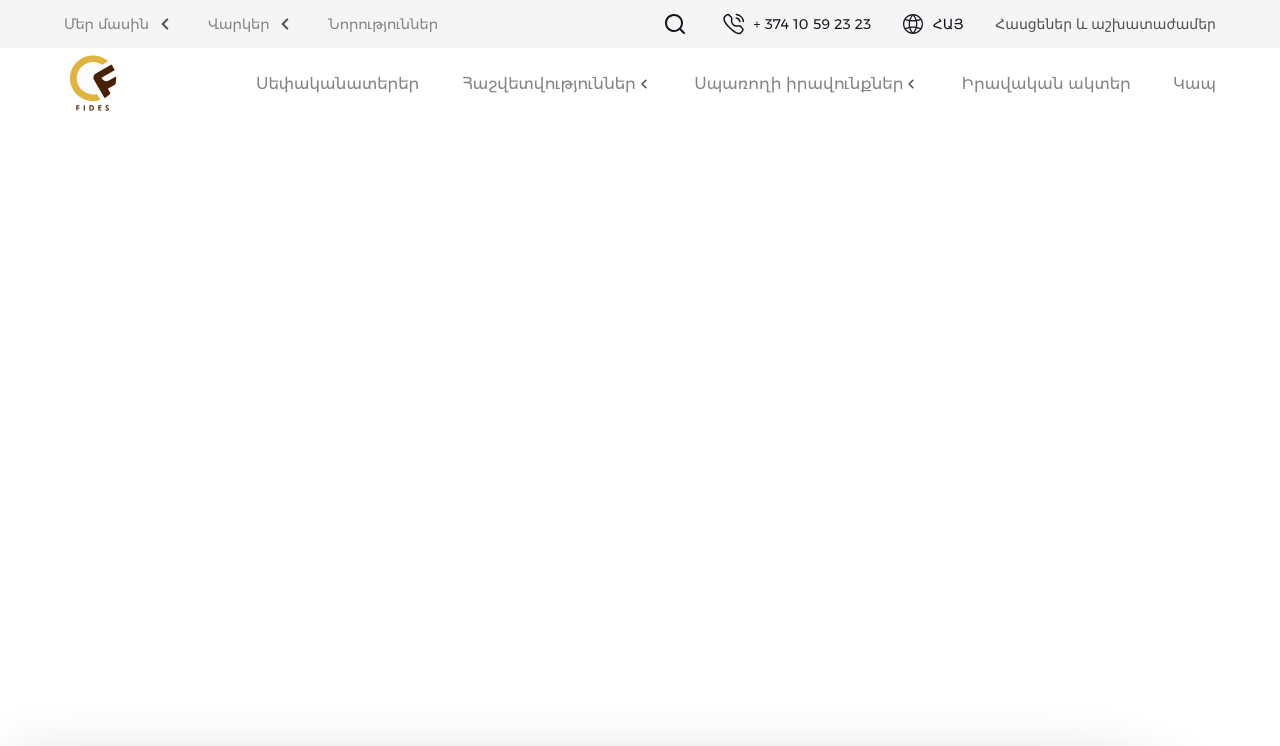
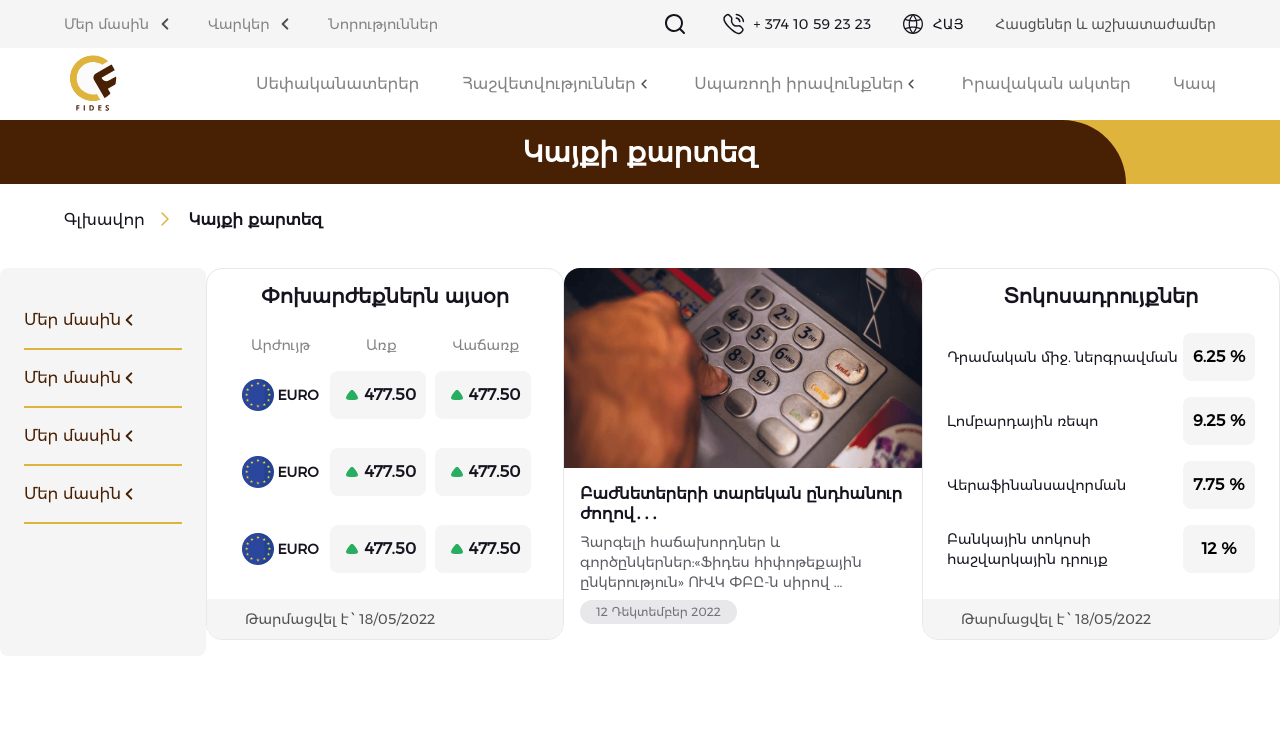
Before and after one commit to armen011/fidnes_frontend, a React (Create React App) app: page /site_map in a window 1280 px wide. Shown: the top 746 px of the page. Built offline with nearby package versions, Linux system fonts and the light colour scheme.

Commit message:
site map WI{

```diff
--- a/src/components/pages/loans/index.jsx
+++ b/src/components/pages/loans/index.jsx
@@ -62,12 +62,12 @@ const Loans = () => {
           selected
             ? [
                 { title: pages.titles[`home_${locale}`], url: '/' },
-                { title: pages.titles[`loan_${locale}`], url: '/about' },
-                { title: pages.titles[`loan_${locale}`], url: '/about' },
+                { title: pages.titles[`loan_${locale}`], url: '/loans' },
+                { title: pages.titles[`loan_${locale}`], url: '/loans' },
               ]
             : [
                 { title: pages.titles[`home_${locale}`], url: '/' },
-                { title: pages.titles[`loan_${locale}`], url: '/about' },
+                { title: pages.titles[`loan_${locale}`], url: '/loans' },
               ]
         }
         callBack={() => setSelected(undefined)}
--- /dev/null
+++ b/src/components/pages/site_map/index.jsx
@@ -0,0 +1,28 @@
+import React, { useContext } from 'react'
+import { pages } from '../../../constants'
+import { LocaleContext } from '../../../context/localeContext'
+import BreadCrumb from '../../core/BreadCrumb'
+import SideBar from '../../core/SideBar'
+import SiteMapContainer from './siteMapContainer'
+import './style.scss'
+
+const SiteMap = () => {
+  const { locale } = useContext(LocaleContext)
+  return (
+    <div className="site_map_page_container">
+      <BreadCrumb
+        title={pages.titles[`sitemap_${locale}`]}
+        path={[
+          { title: pages.titles[`home_${locale}`], url: '/' },
+          { title: pages.titles[`sitemap_${locale}`], url: '/site_map' },
+        ]}
+      />
+      <div className="sitemap_page_container">
+        <SiteMapContainer />
+        <SideBar />
+      </div>
+    </div>
+  )
+}
+
+export default SiteMap
--- /dev/null
+++ b/src/components/pages/site_map/siteMapContainer.jsx
@@ -0,0 +1,40 @@
+import { motion } from 'framer-motion'
+import React, { useContext, useState } from 'react'
+import { pages } from '../../../constants'
+import { LocaleContext } from '../../../context/localeContext'
+import Icon from '../../core/Icon'
+
+const ItemWrapper = ({ title }) => {
+  const [isOpened, setIsOpened] = useState(false)
+
+  const arr = [1, 2, 3, 4, 5, 6, 7, 8, 9, 10]
+  return (
+    <motion.div
+      className="item_wrapper"
+      onClick={() => setIsOpened((prev) => !prev)}
+    >
+      <div className={`item_main_header ${isOpened && 'opened'}`}>
+        <span>{title}</span>
+        <Icon iconName="arrow_right_16" width={16} height={16} />
+      </div>
+      <motion.ul>
+        {isOpened &&
+          arr.map(() => <motion.li>Առաքելությունը և նպատակը</motion.li>)}
+      </motion.ul>
+    </motion.div>
+  )
+}
+
+const SiteMapContainer = () => {
+  const { locale } = useContext(LocaleContext)
+  return (
+    <div className="sitemap_main_container">
+      <ItemWrapper title={pages.titles[`about_${locale}`]} />
+      <ItemWrapper title={pages.titles[`about_${locale}`]} />
+      <ItemWrapper title={pages.titles[`about_${locale}`]} />
+      <ItemWrapper title={pages.titles[`about_${locale}`]} />
+    </div>
+  )
+}
+
+export default SiteMapContainer
--- /dev/null
+++ b/src/components/pages/site_map/style.scss
@@ -0,0 +1,50 @@
+.site_map_page_container {
+  width: 100%;
+  min-height: 1400px;
+  background: white;
+  .sitemap_page_container {
+    padding: 32px 0;
+    display: flex;
+    justify-content: center;
+    .sitemap_main_container {
+      width: 952px;
+      background: #f5f5f5;
+      border-radius: 8px;
+      padding: 24px;
+      .item_wrapper {
+        width: 100%;
+        padding: 16px 0;
+        border-bottom: 2px solid #dfb43c;
+        .item_main_header {
+          width: 100%;
+          height: 24px;
+          display: flex;
+          > span {
+            font-weight: 400;
+            font-size: 16px;
+            line-height: 24px;
+            color: #482003;
+          }
+          div {
+            transform: rotate(90deg);
+            transition: 200ms;
+          }
+        }
+        .opened {
+          margin-bottom: 24px;
+          div {
+            transform: rotate(0);
+          }
+        }
+        > ul {
+          width: 100%;
+          height: auto;
+          transition: 200ms;
+          > li {
+            height: 40px;
+          }
+        }
+      }
+    }
+  }
+}
--- a/src/components/router/index.jsx
+++ b/src/components/router/index.jsx
@@ -9,6 +9,7 @@ import Reports from '../pages/reports'
 import Owners from '../pages/owners'
 import News from '../pages/news'
 import Loans from '../pages/loans'
+import SiteMap from '../pages/site_map'
 
 const Router = () => {
   return (
@@ -23,6 +24,7 @@ const Router = () => {
           <Route path="/owners" element={<Owners />} />
           <Route path="/news" element={<News />} />
           <Route path="/loans" element={<Loans />} />
+          <Route path="/site_map" element={<SiteMap />} />
         </Routes>
       </Layout>
     </BrowserRouter>
```
Also changed, not shown: src/assets/icon/path.json (+1 -0 lines).
